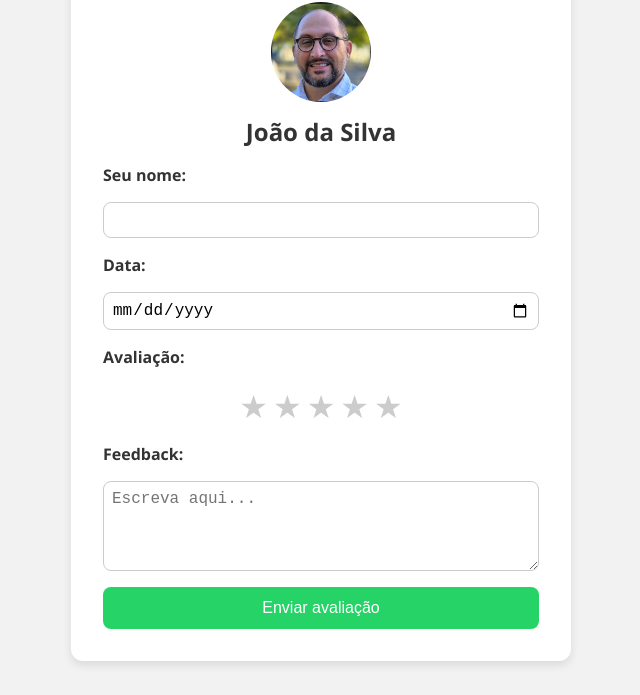
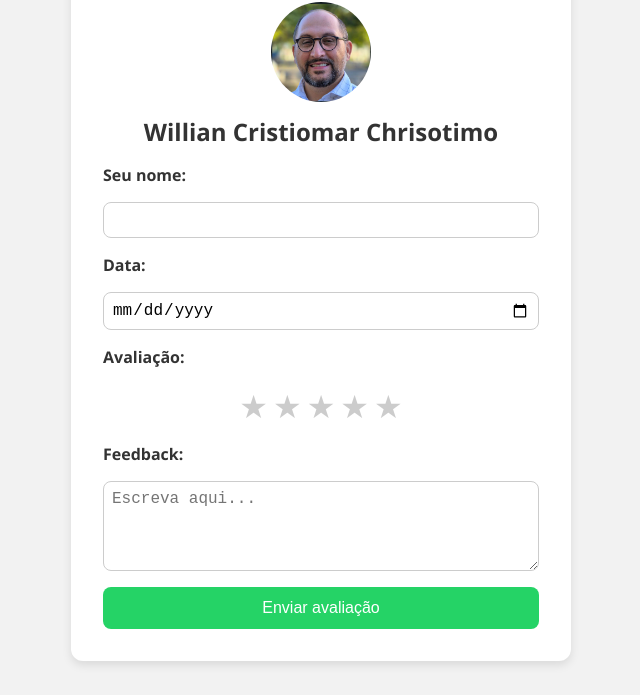
Before and after one commit to wwwform/AvaliarMotorista, a plain HTML site: page index.html in a window 1280 px wide. Shown: the part 105-800 px from the top of the page, without its empty margins (319-959 px from the left). Drawn offline with Linux system fonts and the light colour scheme.

Commit message:
Update index.html

```diff
--- a/index.html
+++ b/index.html
@@ -12,7 +12,7 @@
 
     <div class="driver-card">
       <img src="motorista.jpg" alt="Foto do Motorista" class="driver-photo">
-      <h2 id="driverName">João da Silva</h2>
+      <h2 id="driverName">Willian Cristiomar Chrisotimo</h2>
     </div>
 
     <form id="reviewForm">
```
